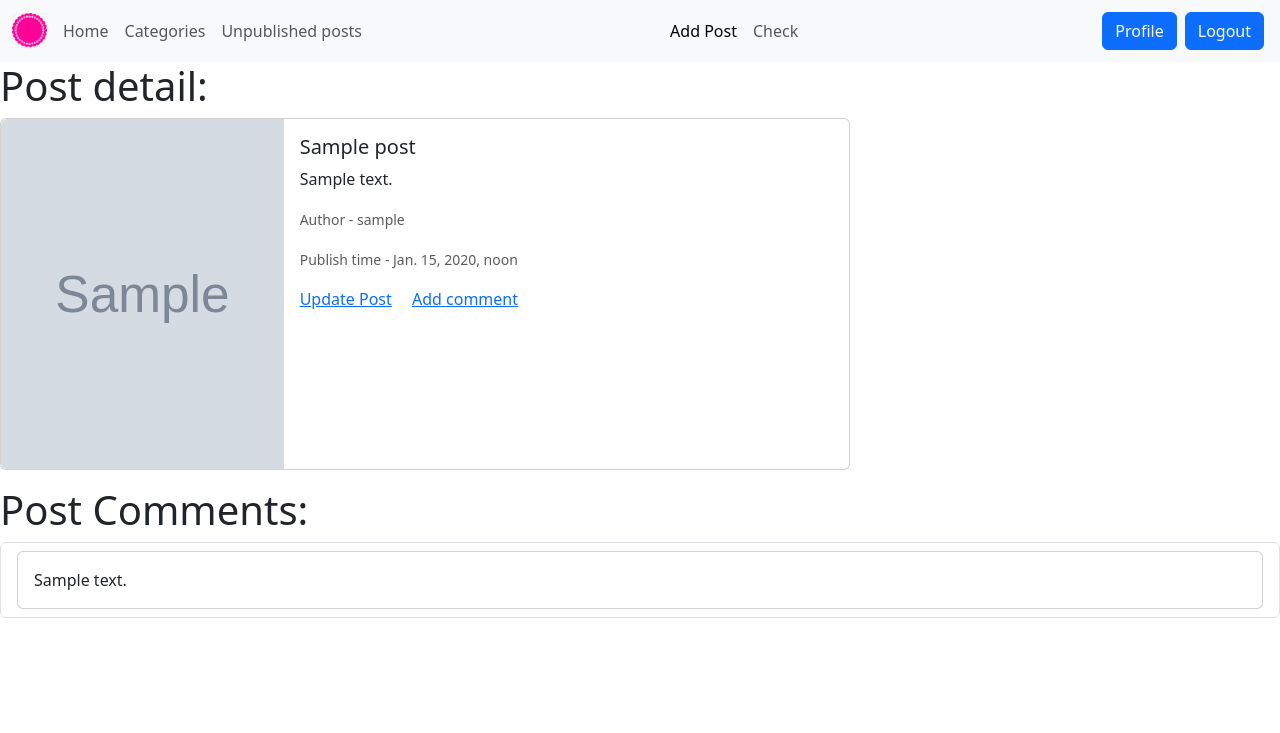
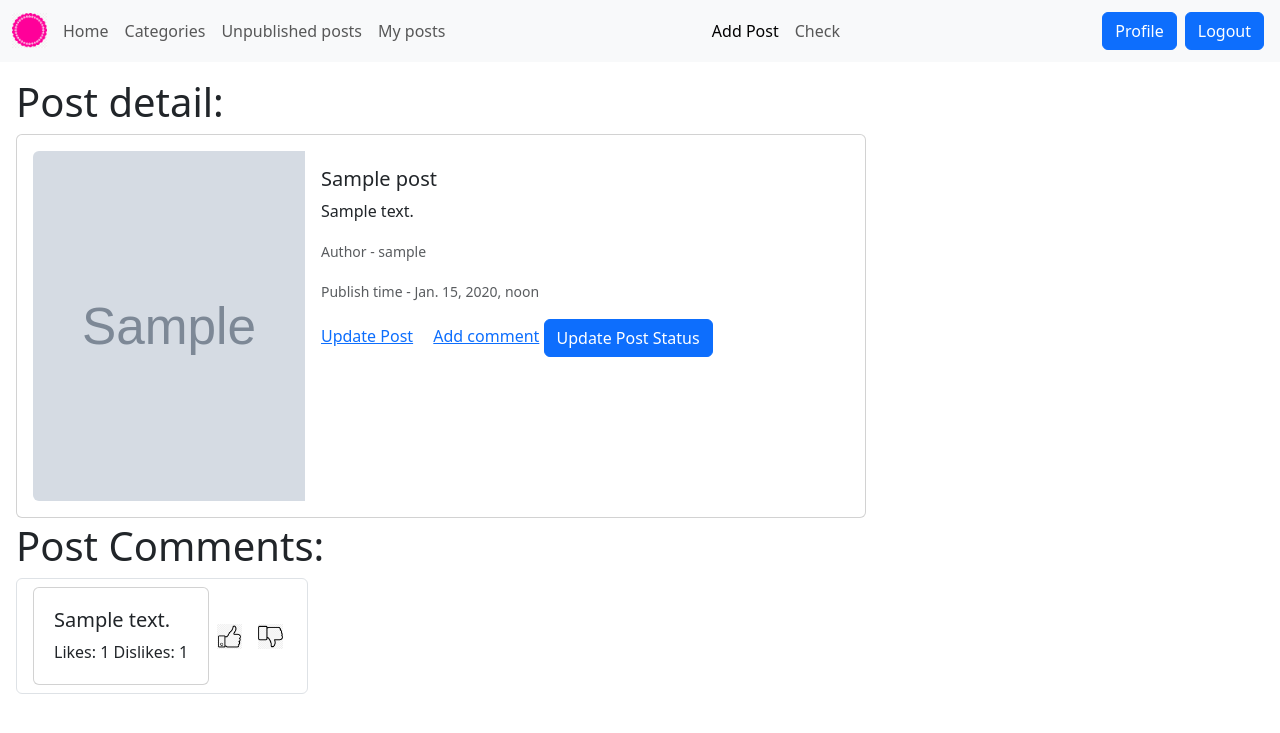
Before and after one commit to andriiBaku/blog_proj, a Django app: page /blog/post/1/ in a window 1280 px wide. Shown: the top 733 px of the page. Run offline with Django 4.2, Linux system fonts and the light colour scheme; a user stored in the database is signed in; tables that the repository leaves empty hold one stand-in row (values such as "Sample post"); grey boxes marked "Sample" are stand-in pictures.

Commit message:
A page has been created to return posts for a given user. Added functionality for like and dislike comments. Added groups, each of which has its own capabilities. Required permissions have been added for some views. The work of the function for changing the status of a post has been improved, a custom form for changing the status has also been added.

```diff
--- a/blog/forms.py
+++ b/blog/forms.py
@@ -7,6 +7,10 @@ class PostForm(forms.ModelForm):
         model = Post
         fields = ('title', 'description', 'category', 'post_image', 'post_published',)
 
+class PostStatusForm(forms.ModelForm):
+    class Meta:
+        model = Post
+        fields = ('post_status',)
 
 class CommentForm(forms.ModelForm):
     class Meta:
--- a/blog/models.py
+++ b/blog/models.py
@@ -30,6 +30,14 @@ class Post(models.Model):
         comments_count = self.comment_set.all().count()
         return comments_count
 
+    def get_post_category(self):
+        categories = self.category.all()
+        return ', '.join(str(cat) for cat in categories)
+
+    class Meta:
+        permissions = [
+            ('set_post_status', 'Can set the status of the post to either publish or not'),
+        ]
 
 class Category(models.Model):
     name = models.CharField(max_length=100)
--- a/blog/templates/blog/base.html
+++ b/blog/templates/blog/base.html
@@ -53,14 +53,19 @@
             <!-- Left links -->
             <ul class="navbar-nav me-auto mb-2 mb-lg-0">
                 <li class="nav-item">
-                    <a class="nav-link" href="#">Home</a>
+                    <a class="nav-link" href="{% url 'homepage' %}">Home</a>
                 </li>
                 <li class="nav-item">
                     <a class="nav-link" href="{% url 'get_categories' %}">Categories</a>
                 </li>
+                {% if user.is_authenticated %}
                 <li class="nav-item">
                     <a class="nav-link" href="{% url 'unpublished_posts' %}">Unpublished posts</a>
                 </li>
+                <li class="nav-item">
+                    <a class="nav-link" href="{% url 'posts_by_username' user.get_username %}">My posts</a>
+                </li>
+                {% endif %}
             </ul>
             <!-- Left links -->
 
--- a/blog/templates/blog/post_detail.html
+++ b/blog/templates/blog/post_detail.html
@@ -1,10 +1,12 @@
 {% extends 'blog/base.html' %}
 
 {% block content %}
+    {% load static %}
+    <div class="m-3">
 
         <h1>Post detail:</h1>
         {% load static %}
-    <div class="card mb-3" style="max-width: 850px;">
+        <div class="card mb-1 p-3" style="max-width: 850px;">
             <div class="row g-0">
                 <div class="col-md-4">
                     {% if post.post_image %}
@@ -39,6 +41,10 @@
                         </p>
                         <a href="{% url 'post_update' pk=post.pk %}" class="card-link">Update Post</a>
                         <a href="{% url 'comment_create' post_pk=post.pk %}" class="card-link">Add comment</a>
+                        {% if perms.blog.set_post_status %}
+                            <a href="{% url 'update_post_status' post.pk %}" class="btn btn-primary">Update Post
+                                Status</a>
+                        {% endif %}
                     </div>
                 </div>
             </div>
@@ -47,16 +53,27 @@
         <ul class="list-group">
             {% for comment in comments %}
 
-        <li class="list-group-item">
-            <div class="card">
+                <li class="list-group-item d-flex align-self-lg-start">
+                    <div class="card flex-grow-1 p-1">
                         <div class="card-body">
-                {{ comment.text }}
+                            <h5 class="card-text">{{ comment.text }}</h5>
+                            <div class="d-flex justify-content-end">
+                                Likes: {{ comment.like }}
+                                Dislikes: {{ comment.dislike }}
                             </div>
                         </div>
+                    </div>
+                    <div class="p-2 align-self-center"><a href="{% url 'add_comment_like' comment.pk %}"><img src="{% static 'blog/images/like.png' %}"
+                                                                        style="width: 25px; height: 25px;"
+                                                                        alt="like"></a></div>
+                    <div class="p-2 align-self-center"><a href="{% url 'add_comment_dislike' comment.pk %}"><img src="{% static 'blog/images/dislike.png' %}"
+                                                                        style="width: 25px; height: 25px;"
+                                                                        alt="dislike"></a></div>
                 </li>
 
             {% endfor %}
         </ul>
 
+    </div>
 
 {% endblock %}
--- a/blog/templates/blog/post_form.html
+++ b/blog/templates/blog/post_form.html
@@ -3,7 +3,7 @@
 {% block content %}
 
     {% load crispy_forms_tags %}
-    <h1>Post Create Page:</h1>
+    <h1>Post Form Page:</h1>
 
     <form method="post" enctype="multipart/form-data" class="m-3">
 
@@ -12,7 +12,6 @@
     {{ form|crispy }}
 
     <button class="btn btn-primary my-4" type="submit">Submit</button>
-    <button class="btn btn-primary my-4" type="submit">Save</button>
 
     </form>
 
--- a/blog/templates/blog/unpublished_posts.html
+++ b/blog/templates/blog/unpublished_posts.html
@@ -13,7 +13,9 @@
                         <h5 class="card-title">Author: {{ post.get_author_name }}</h5>
                         <p class="card-text">{{ post.description|truncatechars:100 }}</p>
                         <a href="{% url 'post_detail' post.pk %}" class="btn btn-primary">Detail</a>
+                        {% if perms.blog.set_post_status %}
                         <a href="{% url 'update_post_status' post.pk %}" class="btn btn-primary">Update Post Status</a>
+                        {% endif %}
                     </div>
                 </div>
             </li>
--- a/blog/urls.py
+++ b/blog/urls.py
@@ -4,11 +4,14 @@ from . import views
 urlpatterns = [
     re_path('^$', views.homepage, name='homepage'),
     re_path('^posts/unpublished/$', views.GetUnpublishedPosts.as_view(), name='unpublished_posts'),
+    re_path('^posts/by_user/(?P<username>\w+)/$', views.GetPostsByUser.as_view(), name='posts_by_username'),
     re_path('^post/(?P<pk>\d+)/$', views.post_detail, name='post_detail'),
     re_path('^post/create/$', views.post_create, name='post_create'),
     re_path('^post/(?P<pk>\d+)/update/$', views.post_update, name='post_update'),
-    re_path('^post/(?P<pk>\d+)/update_status/$', views.UpdatePostStatus.as_view(), name='update_post_status'),
+    re_path('^post/(?P<pk>\d+)/update_status/$', views.update_post_status_view, name='update_post_status'),
     path('post/<int:post_pk>/comment/create/', views.comment_create, name='comment_create'),
     re_path('^category/all/$', views.GetCategories.as_view(), name='get_categories'),
-    re_path('^category/(?P<pk>\d+)/posts/$', views.GetPostsByCategory.as_view(), name='posts_by_category')
+    re_path('^category/(?P<pk>\d+)/posts/$', views.GetPostsByCategory.as_view(), name='posts_by_category'),
+    re_path('^comment/(?P<pk>\d+)/add_like/$', views.comment_add_like, name='add_comment_like'),
+    re_path('^comment/(?P<pk>\d+)/add_dislike/$', views.comment_add_dislike, name='add_comment_dislike'),
 ]
--- a/blog/views.py
+++ b/blog/views.py
@@ -1,10 +1,12 @@
 from django.shortcuts import render, get_object_or_404, redirect
 from django.urls import reverse_lazy
-from .models import Post, Author, Category
+from .models import Post, Author, Category, Comment
 from django.contrib.auth.models import User
 from django.contrib.auth.mixins import LoginRequiredMixin
+from django.contrib.auth.decorators import permission_required, login_required
 from django.views.generic import TemplateView, UpdateView
-from .forms import PostForm, CommentForm
+from .forms import PostForm, CommentForm, PostStatusForm
+from datetime import datetime
 
 
 # Create your views here.
@@ -22,6 +24,7 @@ def post_detail(request, pk):
     return render(request, 'blog/post_detail.html', {'post': post, 'comments': comments})
 
 
+@permission_required('blog.add_post', login_url='/account/signin/')
 def post_create(request):
     if request.method == "POST":
         form = PostForm(request.POST, request.FILES)
@@ -35,6 +38,7 @@ def post_create(request):
     return render(request, 'blog/post_form.html', {'form': form})
 
 
+@permission_required('blog.change_post', login_url='/account/signin/')
 def post_update(request, pk):
     post = get_object_or_404(Post, pk=pk)
     if request.method == "POST":
@@ -48,13 +52,24 @@ def post_update(request, pk):
     return render(request, 'blog/post_form.html', {'form': form})
 
 
-class UpdatePostStatus(UpdateView):
-    model = Post
-    fields = ['post_status']
-    success_url = reverse_lazy('unpublished_posts')
+@permission_required('blog.set_post_status', login_url='/account/signin/')
+def update_post_status_view(request, pk):
+    post = Post.objects.get(pk=pk)
+    if request.method == 'POST':
+        form = PostStatusForm(request.POST, instance=post)
+        if form.is_valid():
+            post_form = form.save(commit=False)
+            if form.cleaned_data.get('post_status') == 'pd':
+                post.post_published = datetime.now()
+                post.save()
+            post_form.save()
+            return redirect('unpublished_posts')
+    else:
+        form = PostStatusForm(instance=post)
+        return render(request, 'blog/post_form.html', {'form': form})
 
 
-class GetUnpublishedPosts(LoginRequiredMixin,TemplateView):
+class GetUnpublishedPosts(LoginRequiredMixin, TemplateView):
     template_name = 'blog/unpublished_posts.html'
     login_url = '/account/signin/'
 
@@ -83,6 +98,18 @@ class GetPostsByCategory(TemplateView):
         return context
 
 
+class GetPostsByUser(LoginRequiredMixin, TemplateView):
+    template_name = 'blog/posts_by_user.html'
+    login_url = '/account/signin/'
+
+    def get_context_data(self, **kwargs):
+        context = super().get_context_data()
+        user = User.objects.get(username=self.kwargs.get('username'))
+        context['posts'] = Post.objects.filter(author=user)
+        return context
+
+
+@permission_required('blog.add_comment', login_url='/account/signin/')
 def comment_create(request, post_pk):
     if request.method == "POST":
         form = CommentForm(request.POST)
@@ -90,13 +117,26 @@ def comment_create(request, post_pk):
             comment_form = form.save(commit=False)
             post = Post.objects.get(pk=post_pk)
             comment_form.post = post
-            if request.user.is_authenticated:
-                user = request.user.username
-                if User.objects.get(username=user).author_set.all().count() >= 1:
-                    user = User.objects.get(username=user).author_set.all()[0]
-                comment_form.comment_author = user
+            user = User.objects.get(username=request.user.username)
+            comment_form.comment_author = user
             comment_form.save()
             return redirect('post_detail', pk=post_pk)
     else:
         form = CommentForm()
     return render(request, 'blog/comment_form.html', {'form': form})
+
+
+@login_required
+def comment_add_like(request, pk):
+    comment = get_object_or_404(Comment, pk=pk)
+    comment.like += 1
+    comment.save()
+    return redirect('post_detail', pk=comment.post.pk)
+
+
+@login_required
+def comment_add_dislike(request, pk):
+    comment = get_object_or_404(Comment, pk=pk)
+    comment.dislike += 1
+    comment.save()
+    return redirect('post_detail', pk=comment.post.pk)
--- a/blog_proj/settings.py
+++ b/blog_proj/settings.py
@@ -11,6 +11,7 @@ https://docs.djangoproject.com/en/4.2/ref/settings/
 """
 
 from pathlib import Path
+from django.urls import reverse_lazy
 
 # Build paths inside the project like this: BASE_DIR / 'subdir'.
 BASE_DIR = Path(__file__).resolve().parent.parent
@@ -133,3 +134,5 @@ DEFAULT_AUTO_FIELD = 'django.db.models.BigAutoField'
 CRISPY_ALLOWED_TEMPLATE_PACKS = "bootstrap5"
 
 CRISPY_TEMPLATE_PACK = "bootstrap5"
+
+LOGIN_URL = reverse_lazy('sign_in')
```
Also changed, not shown: blog/templates/blog/posts_by_user.html (+32 -0 lines), registration/templates/registration/signin.html (+9 -1 lines), blog/migrations/0008_alter_post_options.py (added), blog/static/blog/images/dislike.png (added), blog/static/blog/images/like.png (added). Lines whose indentation alone changed are shown as unchanged.
